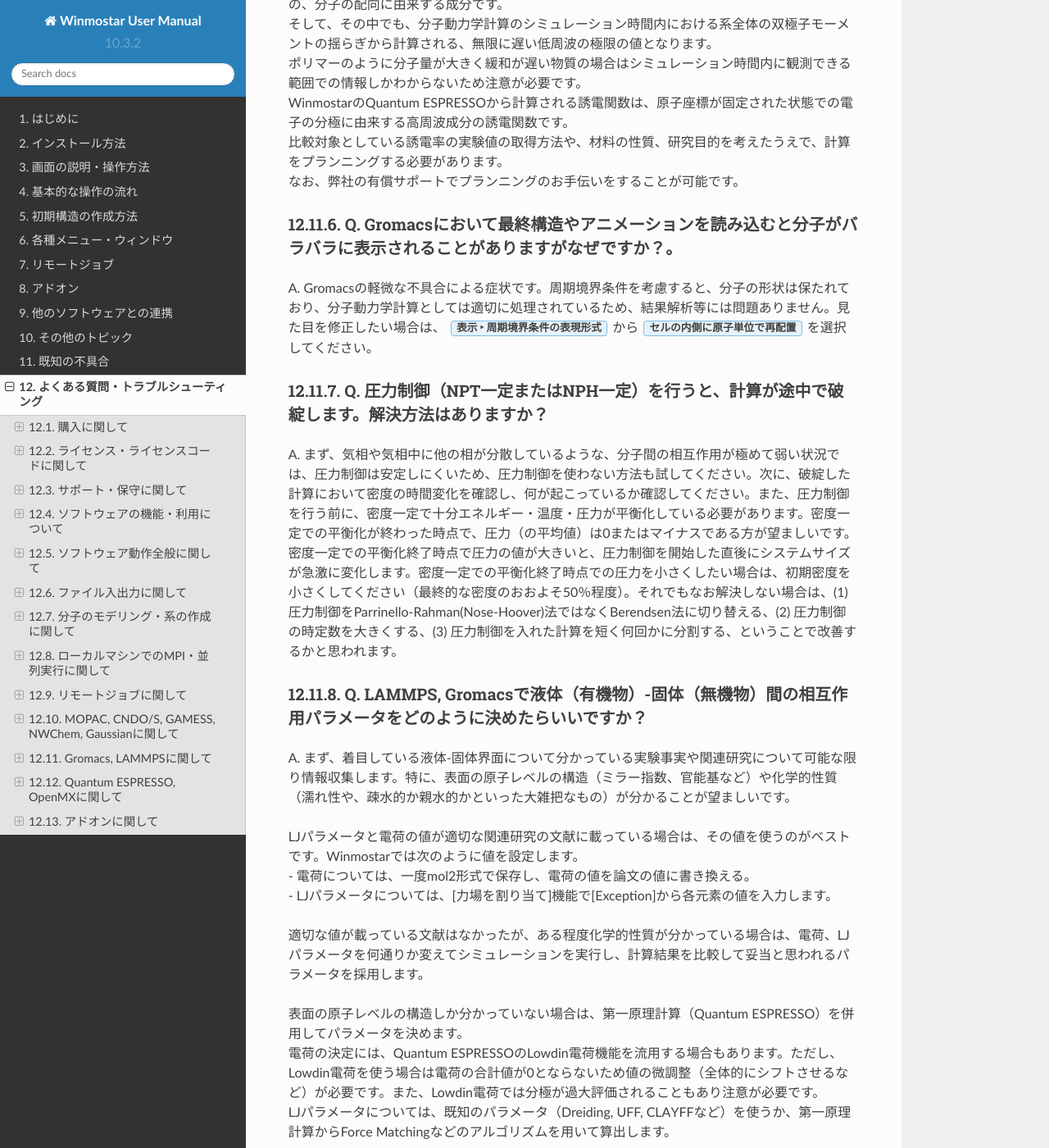
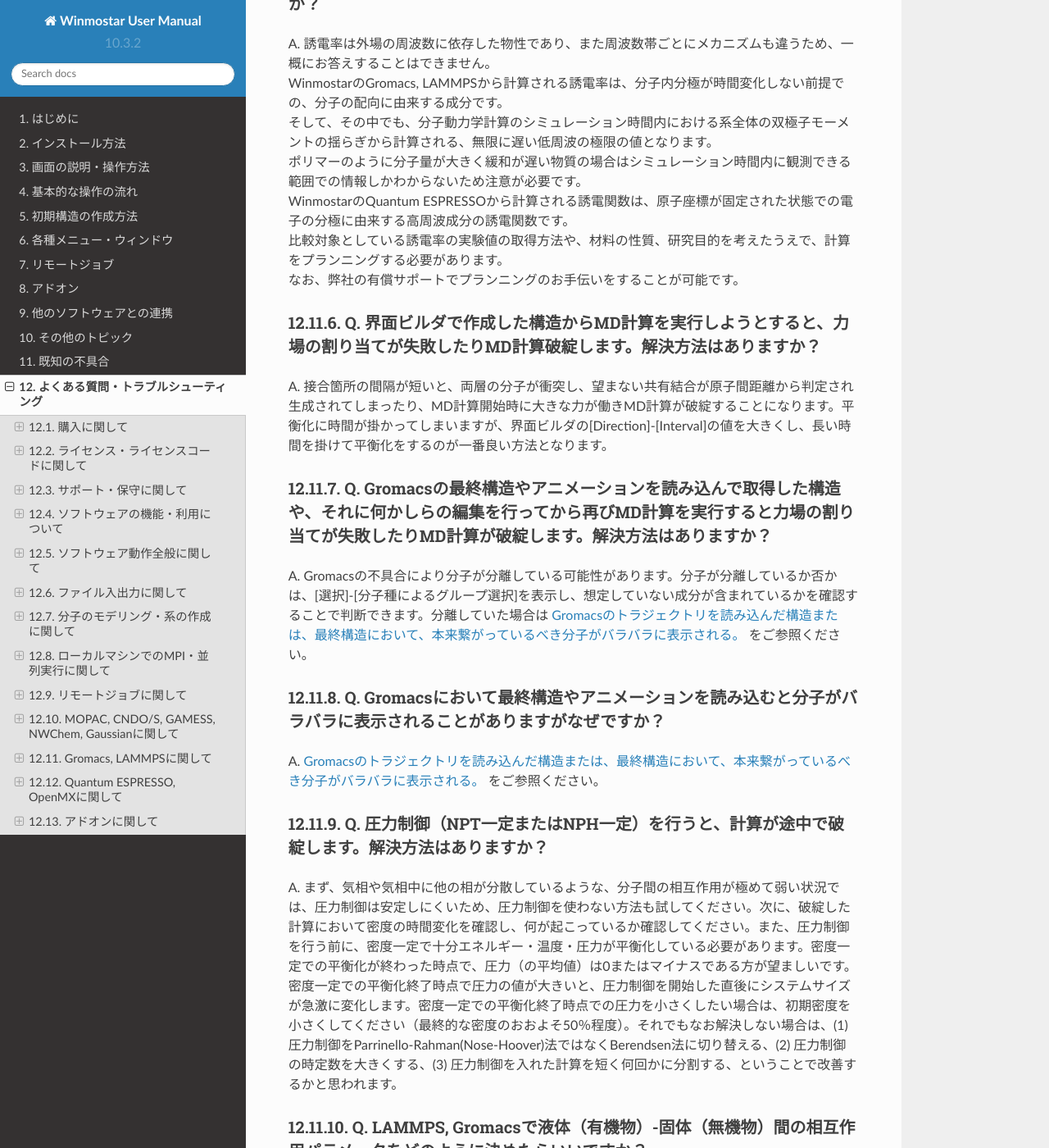
Before and after one commit to X-Ability/winmostar_doc, a Sphinx documentation site: the page built from source/faq/faq.rst, in a window 1280 px wide and 1400 px high, scrolled down 21481 px. Shown: the whole window at 82% size. Built offline with Sphinx 7.4.7 and the Read the Docs theme 2.0.0, drawn with Linux system fonts in a browser that asks for light colours; formulas are drawn with MathJax 3; some of the changed text lies outside the part shown.

Commit message:
既知の不具合、FAQ追記

```diff
--- a/source/faq/faq.rst
+++ b/source/faq/faq.rst
@@ -591,10 +591,20 @@ Q. Gromacs, LAMMPS（分子動力学計算）から誘電率を計算できま
 | 比較対象としている誘電率の実験値の取得方法や、材料の性質、研究目的を考えたうえで、計算をプランニングする必要があります。
 | なお、弊社の有償サポートでプランニングのお手伝いをすることが可能です。
 
-Q. Gromacsにおいて最終構造やアニメーションを読み込むと分子がバラバラに表示されることがありますがなぜですか？。
+Q. 界面ビルダで作成した構造からMD計算を実行しようとすると、力場の割り当てが失敗したりMD計算破綻します。解決方法はありますか？
+^^^^^^^^^^^^^^^^^^^^^^^^^^^^^^^^^^^^^^^^^^^^^^^^^^^^^^^^^^^^^^^^^^^^^^^^^^^^^^^^^^^^^^^^^^^^^^^^^^^^^^^^^^^^^^^^^^^^^^^^^^^^^^^^^^^^^^^^^^^^^^^^^^^^^^^^^^^^^^^^^^^^^^^^^^^^^^^^^^^^^^^^
+
+| A. 接合箇所の間隔が短いと、両層の分子が衝突し、望まない共有結合が原子間距離から判定され生成されてしまったり、MD計算開始時に大きな力が働きMD計算が破綻することになります。平衡化に時間が掛かってしまいますが、界面ビルダの[Direction]-[Interval]の値を大きくし、長い時間を掛けて平衡化をするのが一番良い方法となります。
+
+Q. Gromacsの最終構造やアニメーションを読み込んで取得した構造や、それに何かしらの編集を行ってから再びMD計算を実行すると力場の割り当てが失敗したりMD計算が破綻します。解決方法はありますか？
+^^^^^^^^^^^^^^^^^^^^^^^^^^^^^^^^^^^^^^^^^^^^^^^^^^^^^^^^^^^^^^^^^^^^^^^^^^^^^^^^^^^^^^^^^^^^^^^^^^^^^^^^^^^^^^^^^^^^^^^^^^^^^^^^^^^^^^^^^^^^^^^^^^^^^^^^^^^^^^^^^^^^^^^^^^^^^^^^^^^^^^^^^^^^^^^^^^^^^^^
+
+| A. Gromacsの不具合により分子が分離している可能性があります。分子が分離しているか否かは、[選択]-[分子種によるグループ選択]を表示し、想定していない成分が含まれているかを確認することで判断できます。分離していた場合は :ref:`knownissues_gro_break` をご参照ください。
+
+Q. Gromacsにおいて最終構造やアニメーションを読み込むと分子がバラバラに表示されることがありますがなぜですか？
 ^^^^^^^^^^^^^^^^^^^^^^^^^^^^^^^^^^^^^^^^^^^^^^^^^^^^^^^^^^^^^^^^^^^^^^^^^^^^^^^^^^^^^^^^^^^^^^^^^^^^^^^^^^^^^^^^^^^^
 
-| A. Gromacsの軽微な不具合による症状です。周期境界条件を考慮すると、分子の形状は保たれており、分子動力学計算としては適切に処理されているため、結果解析等には問題ありません。見た目を修正したい場合は、 :menuselection:`表示 --> 周期境界条件の表現形式` から :guilabel:`セルの内側に原子単位で再配置` を選択してください。
+| A. :ref:`knownissues_gro_break` をご参照ください。
 
 Q. 圧力制御（NPT一定またはNPH一定）を行うと、計算が途中で破綻します。解決方法はありますか？
 ^^^^^^^^^^^^^^^^^^^^^^^^^^^^^^^^^^^^^^^^^^^^^^^^^^^^^^^^^^^^^^^^^^^^^^^^^^^^^^^^^^^^^^^^^^^^^^^^^^^^^^^^^^^^^^^^^^^^
--- a/source/knownissues/knownissues.rst
+++ b/source/knownissues/knownissues.rst
@@ -68,3 +68,11 @@ Gromacsが出力するIsothermal Compressibility（等温圧縮率）、Adiabati
 
 gmx energyのログに、Isothermal Compressibilityの単位が「J/m^3」と書かれていますが、正しくは「m^3/J」です。同様に、Adiabatic Bulk Modulusの単位は正しくは「J/m^3」です。
 （2020年6月29日報告）
+
+.. _knownissues_gro_break:
+
+Gromacsのトラジェクトリを読み込んだ構造または、最終構造において、本来繋がっているべき分子がバラバラに表示される。
+^^^^^^^^^^^^^^^^^^^^^^^^^^^^^^^^^^^^^^^^^^^^^^^^^^^^^^^^^^^^^^^^^^^^^^^^^^^^^^^^^^^^^^^^^^^^^^^^^^^^^^^^^^^^^^^^^^^^^^^^^^^^^^^^^^^^^
+
+Gromacs本体の不具合に由来しています。長時間の計算ほど発生する可能性が高くなります。ただし、周期境界を考慮すると正しい原子配置となっているため、そのMD計算自体に問題はありません。特に界面ビルダで2つの系を接合するときなどに問題が生じます。バラバラになった分子を元に戻す場合は、[編集]-[周期境界条件に基づき原子を再配置]において、[セルの内側に原子単位で再配置]をクリック→[適用]ボタンをクリック→[原子単位で再配置された構造を元に戻す]をクリック→[適用]ボタンをクリック→[OK]ボタンをクリックとしてください。ただし、計算した時と同じセルでこの操作を行う必要があるため、界面ビルダなどを使用する前に実行してください。
+（2020年12月25日報告）
```
